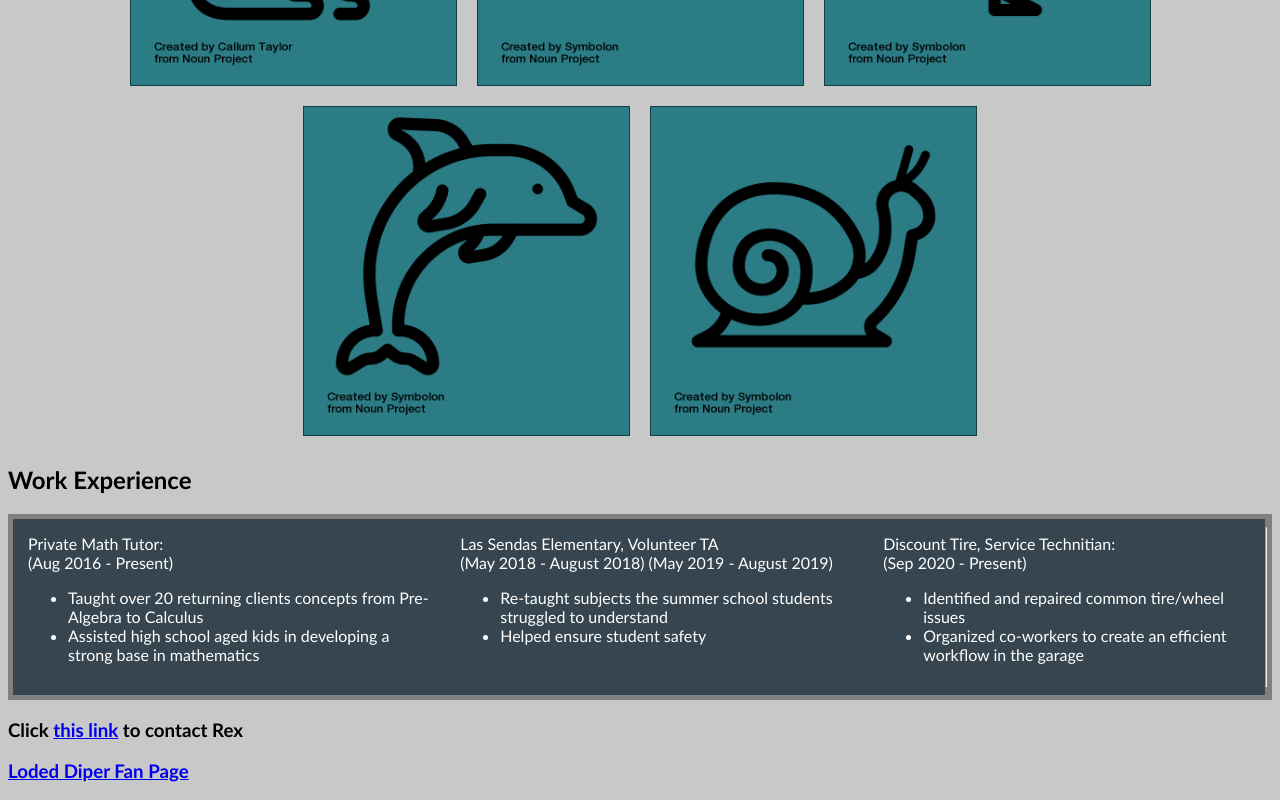
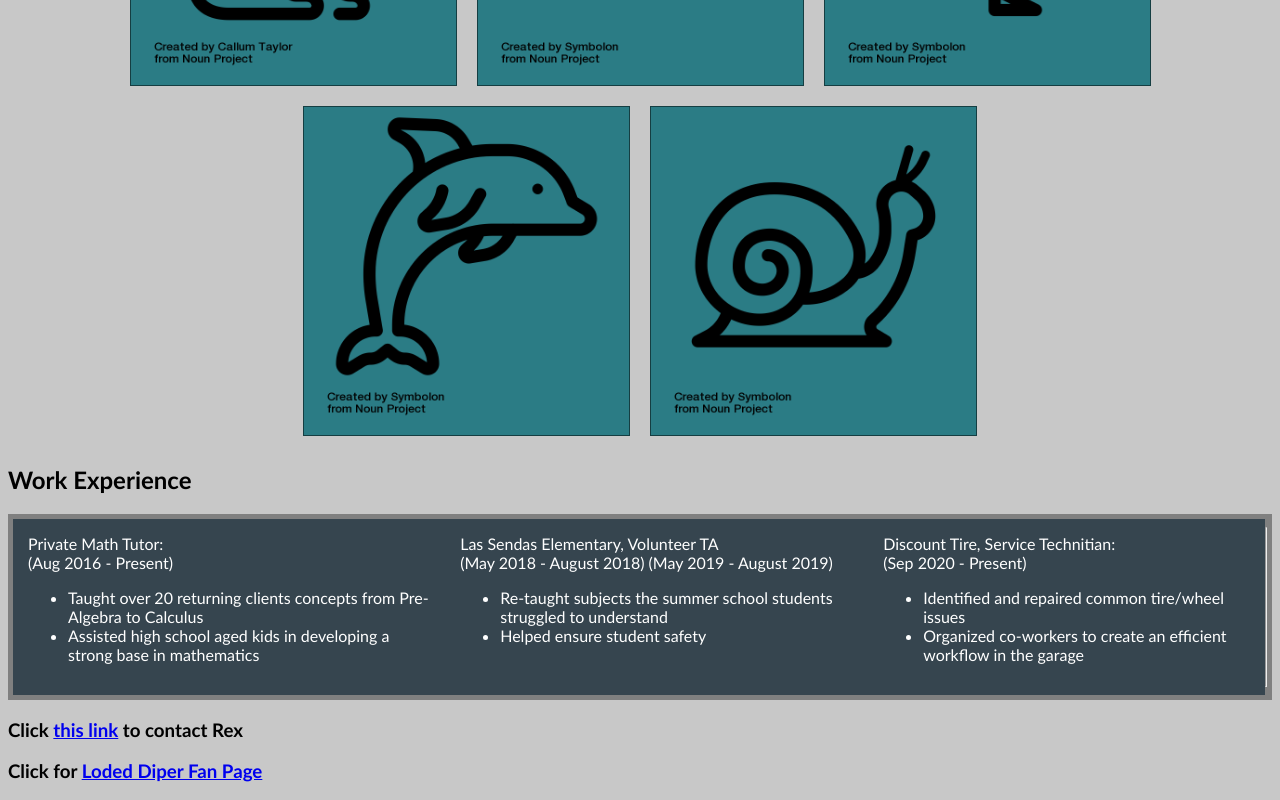
Before and after one commit to RexOkland/portfolio, a plain HTML site: page index.html in a window 1280 px wide. Shown: the part 549-1349 px from the top of the page. Drawn offline with Linux system fonts and the light colour scheme; files whose address does not match are found by name.

Commit message:
modified:   default.css 	modified:   index.html

```diff
--- a/default.css
+++ b/default.css
@@ -124,8 +124,8 @@ h3{
 	}
 }
 /*mobile devices*/
-@media only screen and (max-width: 400px) {
-	.animals_box{
+
+	@media only screen and (max-width: 400px) {.animals_box{
 		background-color: coral;
 	}
 	.animals img{
--- a/index.html
+++ b/index.html
@@ -56,7 +56,8 @@
 
 		<h3>Click <a href='d7-contact.html'>this link</a> to contact Rex</h3>
 
-	<h3><a href='photography-project.html'>Loded Diper Fan Page</a>
+
+		<h3>Click for <a href='photography-project.html'>Loded Diper Fan Page</a>
 	</h3>
 
 
```
